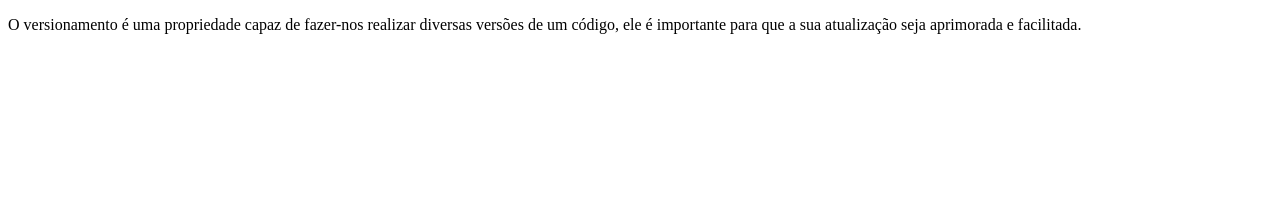
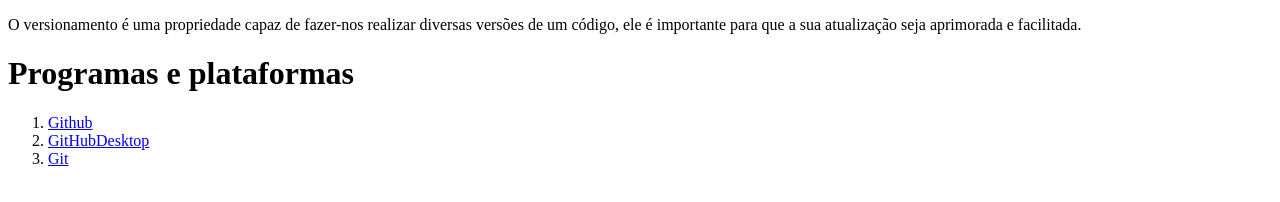
Before and after one commit to ivalenga/Versionamento, a plain HTML site: page Index.html in a window 1280 px wide. Drawn offline with Linux system fonts and the light colour scheme.

Commit message:
Lista ordenada

```diff
--- a/Index.html
+++ b/Index.html
@@ -7,6 +7,11 @@
 </head>
 <body>
     <p>O versionamento é uma propriedade capaz de fazer-nos realizar diversas versões de um código, ele é importante para que a sua atualização seja aprimorada e facilitada. </p>
-
+    <h1>Programas e plataformas</h1>
+    <ol>
+    <li><a href="https://github.com/">Github</a></li>
+    <li><a href="https://desktop.github.com/">GitHubDesktop</a></li>
+    <li><a href="https://git-scm.com/">Git</a></li>
+    </ol>
 </body>
 </html>
```
